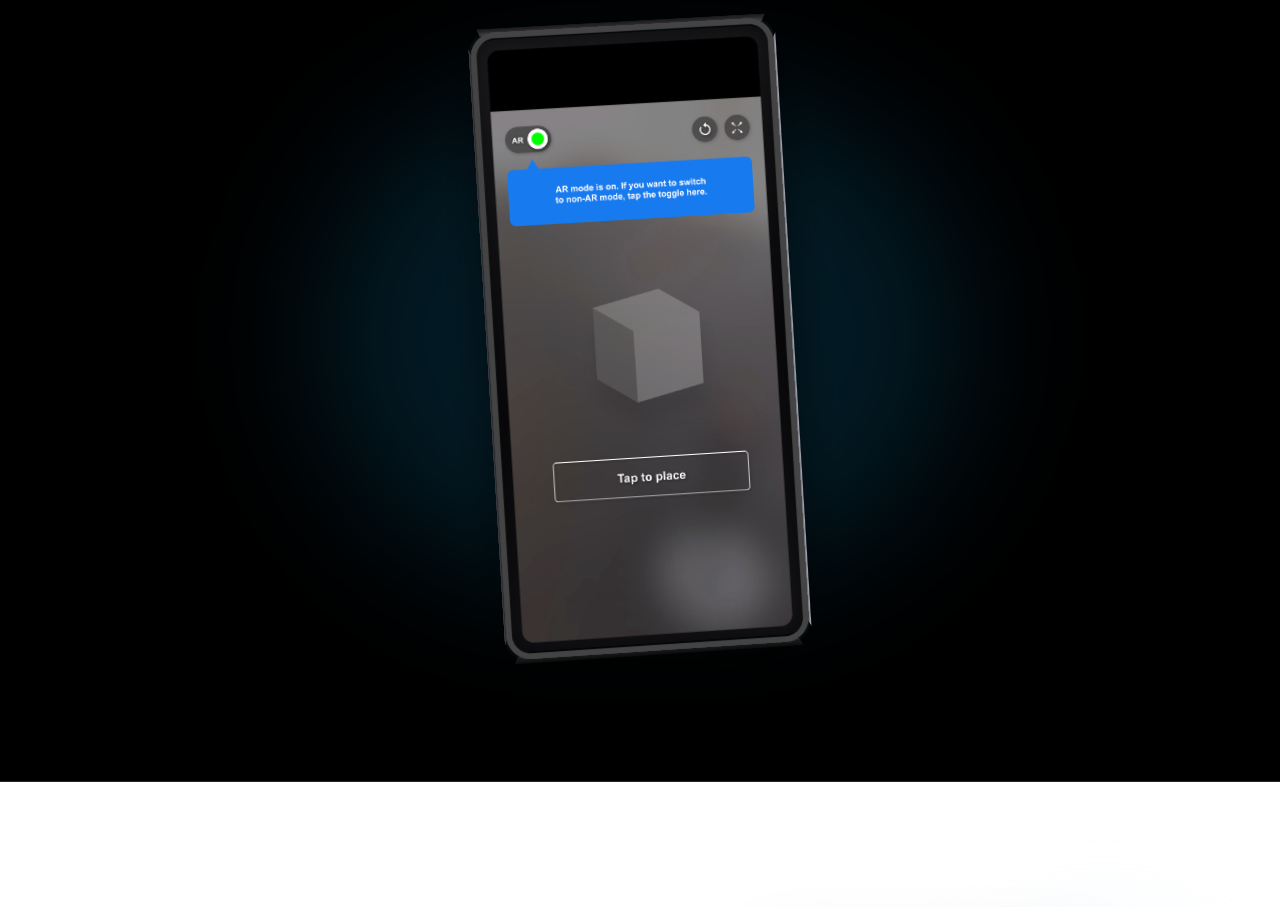
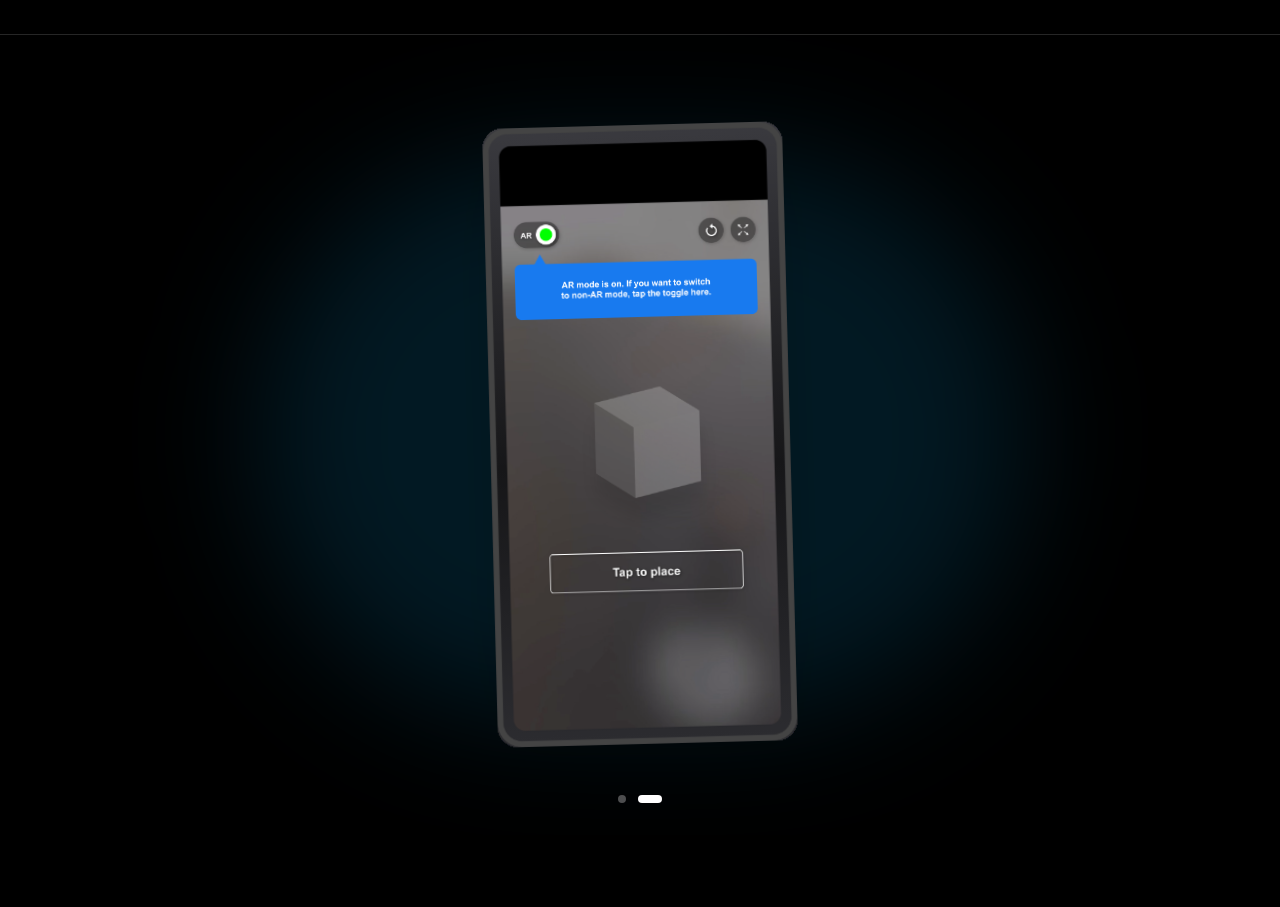
Before and after one commit to grahaphicsroberts/grahaphicsportfolio, a Next.js app: page /spatialdesign in a window 1280 px wide. Shown: the part 10860-11767 px from the top of the page. Built offline with nearby package versions, Linux system fonts and the light colour scheme.

Commit message:
3D phone work part 1

```diff
--- a/app/spatialdesign/page.tsx
+++ b/app/spatialdesign/page.tsx
@@ -114,6 +114,56 @@ function ScrollBlock({
       <p className="w-full max-w-sm text-lg md:text-xl font-medium leading-relaxed text-white rounded-2xl bg-black/50 backdrop-blur-md px-7 py-6 border border-white/10">
         {text}
       </p>
+    </motion.div>
+  );
+}
+
+type AnnotatedScrollBlock = {
+  header?: string;
+  body: string;
+};
+
+function AnnotatedScrollBlock({
+  header,
+  body,
+  index,
+  total,
+  progress,
+}: AnnotatedScrollBlock & {
+  index: number;
+  total: number;
+  progress: MotionValue<number>;
+}) {
+  const slice = 1 / total;
+  const start = index * slice;
+  const end = start + slice;
+  const fade = slice * 0.3;
+  const opacity = useTransform(
+    progress,
+    [start, start + fade, end - fade, end],
+    [0, 1, 1, 0]
+  );
+  const y = useTransform(progress, [start, end], ["45vh", "-45vh"]);
+
+  if (!header && !body) return null;
+
+  return (
+    <motion.div
+      style={{ opacity, y }}
+      className="absolute inset-0 flex items-center justify-end px-6 lg:pr-[6%] pointer-events-none"
+    >
+      <div className="w-full max-w-sm rounded-2xl bg-black/50 backdrop-blur-md px-7 py-6 border border-white/10">
+        {header ? (
+          <p className="text-xs font-mono uppercase tracking-widest text-sky-400 mb-3">
+            {header}
+          </p>
+        ) : null}
+        {body ? (
+          <p className="text-lg md:text-xl font-medium leading-relaxed text-white">
+            {body}
+          </p>
+        ) : null}
+      </div>
     </motion.div>
   );
 }
@@ -336,168 +386,230 @@ function EngineeringDiagram() {
   );
 }
 
-// --- FLOATING PHONE: 3D-tilt phone that reacts to mouse + scroll ---
-const PHONE_DEPTH = 22; // visible slab thickness (px)
-
-function FloatingPhone() {
-  const ref = useRef<HTMLDivElement>(null);
-  const { scrollYProgress } = useScroll({
-    target: ref,
-    offset: ["start end", "end start"],
-  });
-  // Scroll drives a gentle parallax tilt + vertical drift.
-  const scrollRotateY = useTransform(scrollYProgress, [0, 1], [18, -18]);
-  const scrollY = useTransform(scrollYProgress, [0, 1], [50, -50]);
-
-  // Pointer position (-0.5..0.5) drives the interactive tilt.
+// --- PHONE 3D MODEL: stacked depth + optional screen overlay ---
+function PhoneModel({
+  onMouseMove,
+  onMouseLeave,
+  children,
+}: {
+  onMouseMove?: (e: React.MouseEvent<HTMLDivElement>) => void;
+  onMouseLeave?: () => void;
+  children?: React.ReactNode;
+}) {
   const px = useMotionValue(0);
   const py = useMotionValue(0);
-  const rotX = useSpring(useTransform(py, [-0.5, 0.5], [16, -16]), {
+  const rotX = useSpring(useTransform(py, [-0.5, 0.5], [14, -14]), {
     stiffness: 150,
     damping: 18,
   });
-  const rotY = useSpring(useTransform(px, [-0.5, 0.5], [-22, 22]), {
+  const rotY = useSpring(useTransform(px, [-0.5, 0.5], [-18, 18]), {
     stiffness: 150,
     damping: 18,
   });
 
   const handleMove = (e: React.MouseEvent<HTMLDivElement>) => {
-    const rect = ref.current?.getBoundingClientRect();
-    if (!rect) return;
+    const rect = e.currentTarget.getBoundingClientRect();
     px.set((e.clientX - rect.left) / rect.width - 0.5);
     py.set((e.clientY - rect.top) / rect.height - 0.5);
+    onMouseMove?.(e);
   };
   const handleLeave = () => {
     px.set(0);
     py.set(0);
+    onMouseLeave?.();
   };
-
-  const half = PHONE_DEPTH / 2;
-  const corner = "rounded-[17px] md:rounded-[21px]";
 
   return (
     <div
-      ref={ref}
       onMouseMove={handleMove}
       onMouseLeave={handleLeave}
-      className="relative flex justify-center py-10 [perspective:900px]"
+      className="relative [perspective:1200px]"
     >
-      {/* Ambient glow */}
-      <div
-        className="absolute left-1/2 top-1/2 h-[70%] w-[60%] -translate-x-1/2 -translate-y-1/2 rounded-full bg-sky-500/15 blur-3xl"
-        aria-hidden="true"
-      />
-      {/* Scroll parallax layer */}
       <motion.div
-        style={{
-          rotateY: scrollRotateY,
-          y: scrollY,
-          transformStyle: "preserve-3d",
-        }}
+        style={{ rotateX: rotX, rotateY: rotY, transformStyle: "preserve-3d" }}
       >
-        {/* Pointer tilt layer — slight default Y so an edge is always visible */}
         <motion.div
-          style={{
-            rotateX: rotX,
-            rotateY: rotY,
-            rotateZ: -2,
-            transformStyle: "preserve-3d",
-          }}
+          animate={{ y: [0, -14, 0], rotateZ: [-1.5, 1.5, -1.5] }}
+          transition={{ duration: 7, repeat: Infinity, ease: "easeInOut" }}
+          style={{ transformStyle: "preserve-3d" }}
         >
-          {/* Idle float layer */}
-          <motion.div
-            animate={{ y: [0, -14, 0], rotateZ: [-1.5, 1.5, -1.5] }}
-            transition={{ duration: 7, repeat: Infinity, ease: "easeInOut" }}
+          <div
+            className="relative w-[240px] md:w-[300px] drop-shadow-2xl"
             style={{ transformStyle: "preserve-3d" }}
           >
-            {/* Phone slab: explicit side faces + front screen */}
-            <div
-              className="relative w-[240px] md:w-[300px] aspect-[1902/3924]"
-              style={{ transformStyle: "preserve-3d" }}
-            >
-              {/* Back */}
+            {Array.from({ length: 42 }).map((_, k) => (
               <div
+                key={k}
                 aria-hidden="true"
-                className={`absolute inset-0 ${corner}`}
+                className="absolute inset-0 rounded-[17px] md:rounded-[21px]"
                 style={{
-                  transform: `translateZ(-${half}px)`,
+                  transform: `translateZ(-${(k + 1) * 1.1}px)`,
                   background:
-                    "linear-gradient(165deg,#1c1c1f 0%,#09090b 55%,#141417 100%)",
-                  boxShadow: "inset 0 0 24px rgba(0,0,0,0.6)",
+                    "linear-gradient(180deg,#3a3a3f,#161618 55%,#2c2c30)",
                 }}
               />
-
-              {/* Left edge — shadow side */}
-              <div
-                aria-hidden="true"
-                className="absolute left-0 top-[3%] h-[94%]"
-                style={{
-                  width: PHONE_DEPTH,
-                  transformOrigin: "left center",
-                  transform: "rotateY(-90deg)",
-                  background:
-                    "linear-gradient(to right,#0a0a0c 0%,#27272a 45%,#3f3f46 100%)",
-                  borderRadius: "3px 0 0 3px",
-                }}
-              />
-
-              {/* Right edge — lit side */}
-              <div
-                aria-hidden="true"
-                className="absolute right-0 top-[3%] h-[94%]"
-                style={{
-                  width: PHONE_DEPTH,
-                  transformOrigin: "right center",
-                  transform: "rotateY(90deg)",
-                  background:
-                    "linear-gradient(to left,#18181b 0%,#52525b 35%,#a1a1aa 85%,#71717a 100%)",
-                  borderRadius: "0 3px 3px 0",
-                }}
-              />
-
-              {/* Top edge */}
-              <div
-                aria-hidden="true"
-                className="absolute left-[3%] top-0 w-[94%]"
-                style={{
-                  height: PHONE_DEPTH,
-                  transformOrigin: "center top",
-                  transform: "rotateX(90deg)",
-                  background: "linear-gradient(to bottom,#3f3f46,#18181b)",
-                  borderRadius: "3px 3px 0 0",
-                }}
-              />
-
-              {/* Bottom edge */}
-              <div
-                aria-hidden="true"
-                className="absolute bottom-0 left-[3%] w-[94%]"
-                style={{
-                  height: PHONE_DEPTH,
-                  transformOrigin: "center bottom",
-                  transform: "rotateX(-90deg)",
-                  background: "linear-gradient(to top,#27272a,#0a0a0c)",
-                  borderRadius: "0 0 3px 3px",
-                }}
-              />
-
-              {/* Front screen */}
+            ))}
+            <div className="relative">
               <img
                 src="/Apple_AR_productDesign.png"
                 alt="AR product design mockup: a phone showing an AR mode toggle, a 3D cube in the camera view, and a 'Tap to place' prompt"
-                className={`absolute inset-0 block h-full w-full ${corner} select-none`}
-                style={{
-                  transform: `translateZ(${half}px)`,
-                  boxShadow:
-                    "0 24px 48px rgba(0,0,0,0.55), 0 0 0 1px rgba(255,255,255,0.06)",
-                }}
+                className="relative block w-full h-auto rounded-[17px] md:rounded-[21px] select-none"
                 draggable={false}
               />
-            </div>
-          </motion.div>
+              {children}
+            </div>
+          </div>
         </motion.div>
       </motion.div>
     </div>
+  );
+}
+
+function PhoneHighlightRing({
+  progress,
+  blockIndex,
+  total,
+  side,
+  shape,
+}: {
+  progress: MotionValue<number>;
+  blockIndex: number;
+  total: number;
+  side: "left" | "right";
+  shape: "pill" | "circle";
+}) {
+  const slice = 1 / total;
+  const start = blockIndex * slice;
+  const end = start + slice;
+  const fade = slice * 0.3;
+  const opacity = useTransform(
+    progress,
+    [start, start + fade, end - fade, end],
+    [0, 1, 1, 0]
+  );
+  const scale = useTransform(
+    progress,
+    [start, start + fade, end - fade, end],
+    [0.92, 1, 1, 0.92]
+  );
+
+  const position =
+    side === "left" ? "left-[7%]" : "right-[calc(7%+2px)]";
+  const dimensions =
+    shape === "pill"
+      ? "w-[30%] aspect-[2.35/1]"
+      : "w-[12%] aspect-square";
+
+  return (
+    <motion.div
+      style={{ opacity }}
+      className={`absolute top-[calc(15%-5px)] ${position} ${dimensions} pointer-events-none`}
+      aria-hidden="true"
+    >
+      <motion.div style={{ scale }} className="h-full w-full">
+        <motion.div
+          animate={{
+            scale: [1, 1.045, 1],
+            opacity: [0.72, 1, 0.72],
+          }}
+          transition={{
+            duration: 2.8,
+            repeat: Infinity,
+            ease: "easeInOut",
+            delay: blockIndex * 0.35,
+          }}
+          className="h-full w-full rounded-full border-2 border-sky-400 shadow-[0_0_16px_rgba(56,189,248,0.55)]"
+        />
+      </motion.div>
+    </motion.div>
+  );
+}
+
+// --- PHONE SCROLLYTELLING: sticky phone with annotated text blocks ---
+const PHONE_BLOCKS: AnnotatedScrollBlock[] = [
+  {
+    header: "AR MODE TOGGLE",
+    body: "Our first designs focused on a self-contained AR module that would include a switch for moving between AR and 3D modes for the object, essentially pulling it out of the environment and letting you manipulate it on screen.",
+  },
+  {
+    header: "SCALE AND MOVE CONTROLS",
+    body: "We also experimented with controls that allowed a user to move and scale the object in space.",
+  },
+];
+
+function PhoneScrollytelling() {
+  const ref = useRef<HTMLDivElement>(null);
+  const { scrollYProgress } = useScroll({
+    target: ref,
+    offset: ["start start", "end end"],
+  });
+
+  const [activeBlock, setActiveBlock] = useState(0);
+  useMotionValueEvent(scrollYProgress, "change", (v) => {
+    const idx = Math.min(
+      PHONE_BLOCKS.length - 1,
+      Math.max(0, Math.floor(v * PHONE_BLOCKS.length))
+    );
+    setActiveBlock(idx);
+  });
+
+  return (
+    <section
+      ref={ref}
+      className="relative bg-black"
+      style={{ height: `${(PHONE_BLOCKS.length + 1) * 100}vh` }}
+    >
+      <div className="sticky top-0 h-screen overflow-hidden flex items-center justify-center bg-black px-6">
+        {/* Ambient glow */}
+        <div
+          className="absolute left-1/2 top-1/2 h-[70%] w-[60%] -translate-x-1/2 -translate-y-1/2 rounded-full bg-sky-500/15 blur-3xl"
+          aria-hidden="true"
+        />
+
+        <PhoneModel>
+          <PhoneHighlightRing
+            progress={scrollYProgress}
+            blockIndex={0}
+            total={PHONE_BLOCKS.length}
+            side="left"
+            shape="pill"
+          />
+          <PhoneHighlightRing
+            progress={scrollYProgress}
+            blockIndex={1}
+            total={PHONE_BLOCKS.length}
+            side="right"
+            shape="circle"
+          />
+        </PhoneModel>
+
+        {PHONE_BLOCKS.map((block, i) => (
+          <AnnotatedScrollBlock
+            key={i}
+            header={block.header}
+            body={block.body}
+            index={i}
+            total={PHONE_BLOCKS.length}
+            progress={scrollYProgress}
+          />
+        ))}
+
+        {/* Progress dot nav */}
+        <div
+          className="absolute bottom-8 left-1/2 -translate-x-1/2 flex items-center gap-3 z-10"
+          aria-hidden="true"
+        >
+          {PHONE_BLOCKS.map((_, i) => (
+            <span
+              key={i}
+              className={`h-2 rounded-full transition-all duration-300 ${
+                i === activeBlock ? "w-6 bg-white" : "w-2 bg-white/30"
+              }`}
+            />
+          ))}
+        </div>
+      </div>
+    </section>
   );
 }
 
@@ -1013,11 +1125,10 @@ export default function NYTARPage() {
             versions of the experience.
           </p>
         </div>
-
-        <div className="mt-8 md:mt-12">
-          <FloatingPhone />
-        </div>
       </section>
+
+      {/* --- PHONE SCROLLYTELLING --- */}
+      <PhoneScrollytelling />
 
       {/* --- CHAPTER 1: THE LAUNCH (UPDATED ORDER) --- */}
       <section className="py-32 px-6 md:px-24 bg-white text-black border-b border-neutral-200">
```
